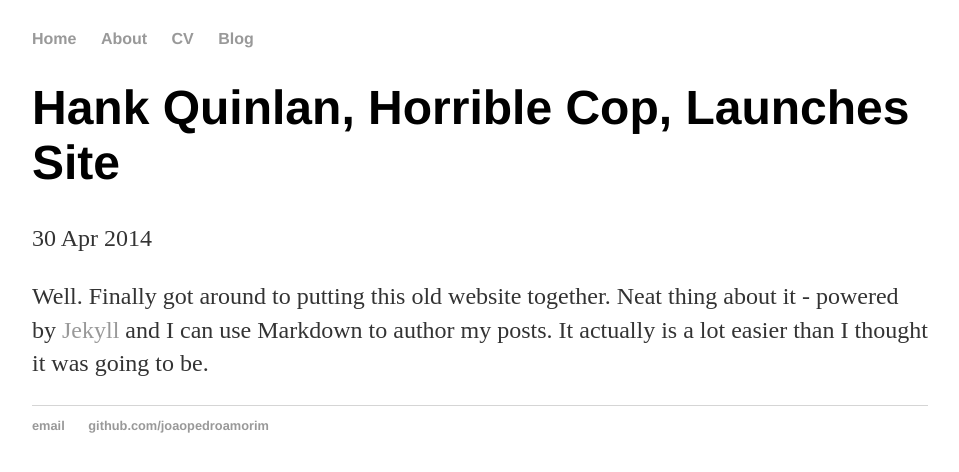
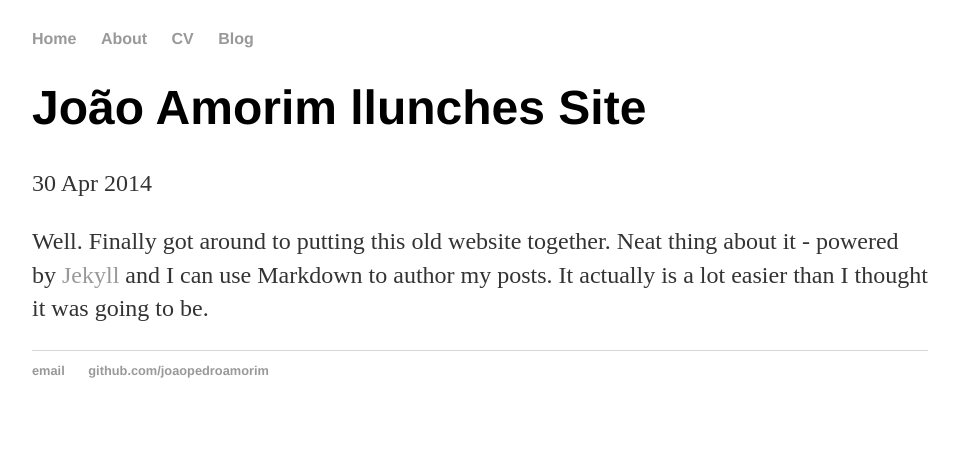
Before and after one commit to joaopedroamorim/joaopedroamorim.github.io, a Jekyll site: the page built from _posts/2022-05-05-JP-site-launched.md, in a window 1280 px wide. Shown: the top 472 px of the page, without its empty margins (160-1119 px from the left). Built offline with Jekyll 4.4.1, drawn with Linux system fonts in a browser that asks for light colours.

Commit message:
Update and rename 2014-04-30-hank-quinlan-site-launched.md to 2022-05-05-JP-site-launched.md

```diff
--- a/_posts/2014-04-30-hank-quinlan-site-launched.md
+++ b/_posts/2022-05-05-JP-site-launched.md
@@ -1,6 +1,6 @@
 ---
 layout: post
-title: "Hank Quinlan, Horrible Cop, Launches Site"
+title: "João Amorim llunches Site"
 date: 2014-04-30
 ---
 
```
